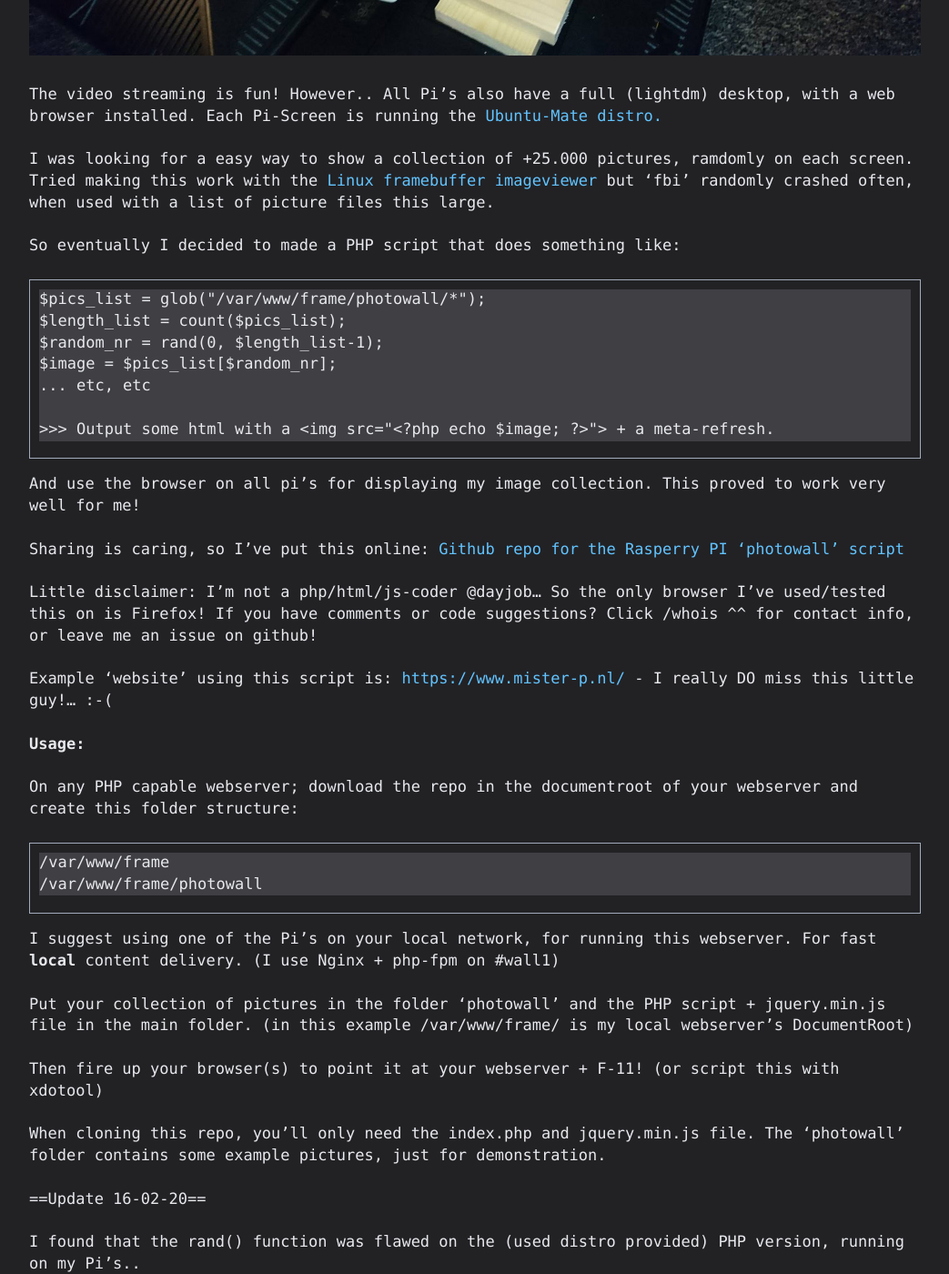
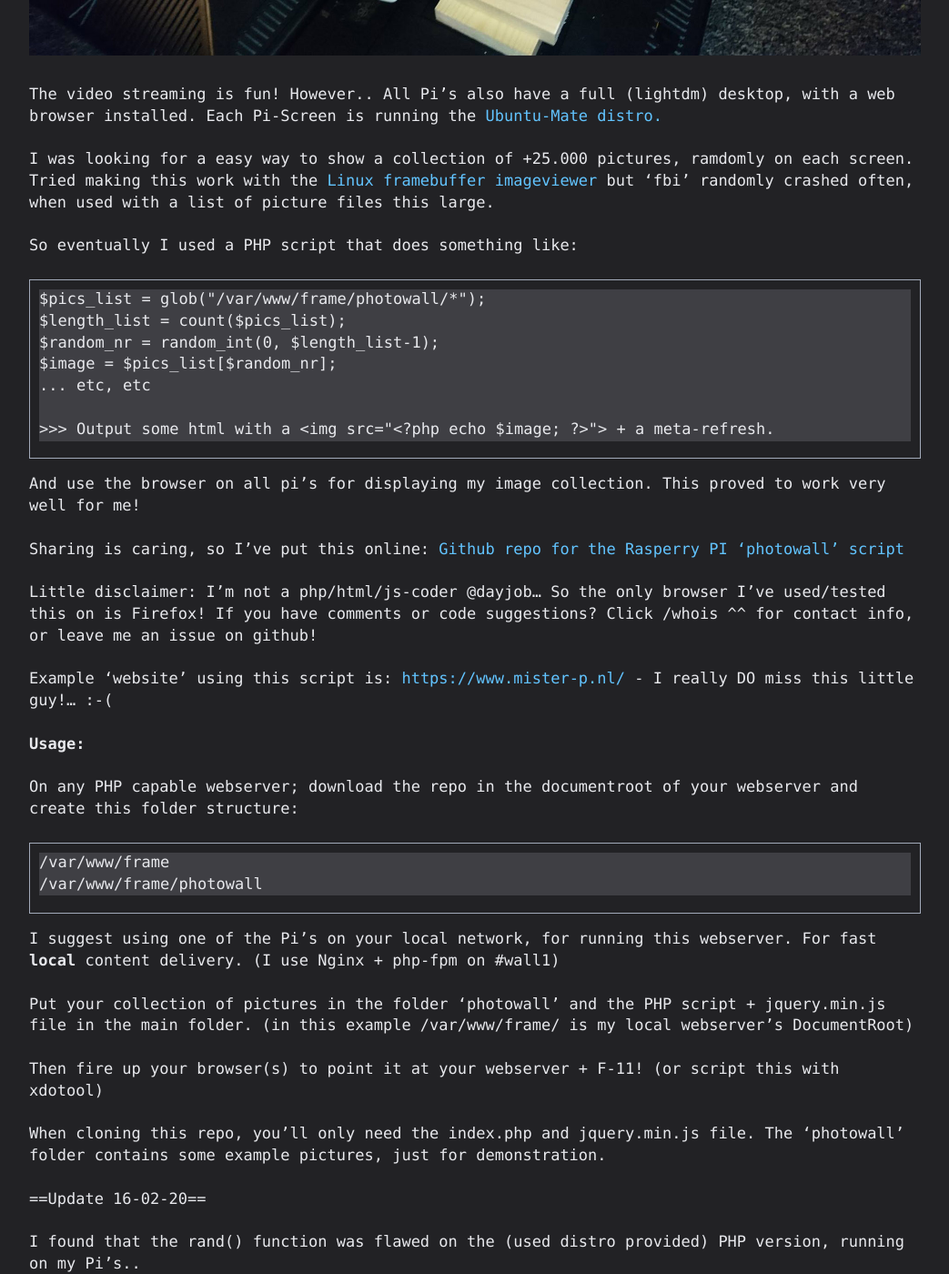
Before and after one commit to basdds/basdds.github.io, a Jekyll site: the page built from _posts/2020-01-21-Raspberry-Pi-Photowall.md, in a window 1280 px wide and 1400 px high, scrolled down 2143 px. Shown: the whole window at 91% size, without its empty margins (118-1161 px from the left). Built offline with Jekyll 4.4.1, drawn with Linux system fonts in a browser that asks for light colours; some of the changed text lies outside the part shown.

Commit message:
site update

````diff
--- a/_posts/2020-01-21-Raspberry-Pi-Photowall.md
+++ b/_posts/2020-01-21-Raspberry-Pi-Photowall.md
@@ -25,12 +25,12 @@ The video streaming is fun! However.. All Pi's also have a full (lightdm) deskto
 
 I was looking for a easy way to show a collection of +25.000 pictures, ramdomly on each screen. Tried making this work with the [Linux framebuffer imageviewer](https://manpages.ubuntu.com/manpages/bionic/man1/fbi.1.html){:target="_blank"} but 'fbi' randomly crashed often, when used with a list of picture files this large.
 
-So eventually I decided to made a PHP script that does something like:
+So eventually I used a PHP script that does something like:
 
 ```
 $pics_list = glob("/var/www/frame/photowall/*");
 $length_list = count($pics_list);
-$random_nr = rand(0, $length_list-1);
+$random_nr = random_int(0, $length_list-1);
 $image = $pics_list[$random_nr];
 ... etc, etc
 
````
Also changed, not shown: other parts of _posts/2020-01-21-Raspberry-Pi-Photowall.md (+1 -1 lines).
